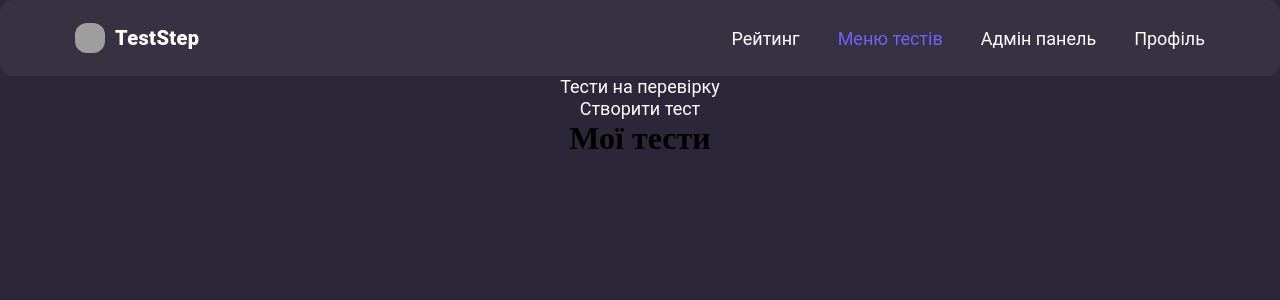
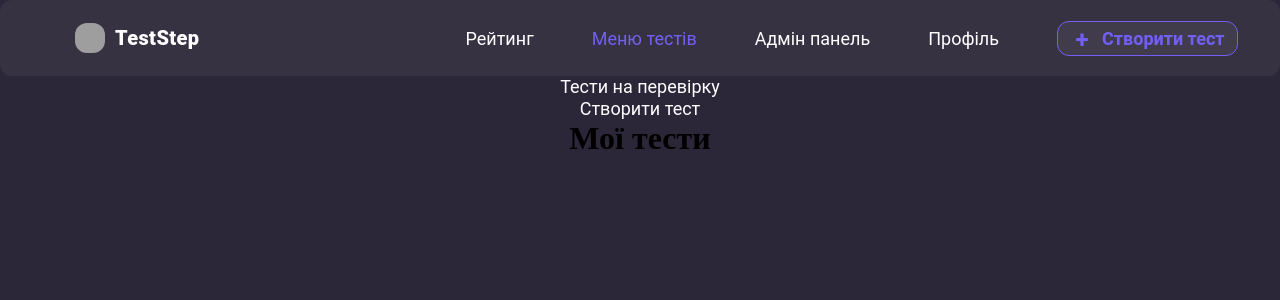
Before and after one commit to daniojey/Teststep-Project, a Django app: page /testes/all_tests/ in a window 1280 px wide. Shown: the top 300 px of the page. Run offline with Django 5.2, Linux system fonts and the light colour scheme; a user stored in the database is signed in; data that the repository does not hold is empty; parts of the project's set-up code (start-up, migrations or seed data) failed here and were passed over; grey boxes are pictures that could not be loaded.

Commit message:
tests_for_review css ready and add button create test from teacher

```diff
--- a/app/static/css/app.css
+++ b/app/static/css/app.css
@@ -31,22 +31,16 @@
     list-style: none;
     display: flex;
     justify-content: space-between;
+    white-space: nowrap; /* Отключает перенос строк */
 }
 
-.nav-panel h3 {
-    margin: 0;
-    padding: 0;
-    line-height: normal;  /* Нормализуем line-height */
-    display: flex;  /* Делаем flex-контейнером для выравнивания */
-    align-items: center;  /* Центрируем содержимое по вертикали */
+.nav-panel li {
+    display: flex;
+    align-items: center;
+    padding: 0 10px; /* Дополнительные отступы для удобства */
 }
 
-/* .nav-panel a {
-    height: 100%;
-    display: flex;
-    align-items: center;
-    padding: 0 10px;
-} */
+
 
 .burger{
     display: none;
@@ -133,13 +127,19 @@
     border: none;
     background-color: transparent;
     margin: 0;
-    padding-right: 60vw;
+    padding-right: 47vw;
     padding-left: 75px;
+}
+
+@media (max-width: 1900px) {
+    .name-site {
+        padding-right: 30vw;
+    }
 }
 
 @media (max-width: 1550px) {
     .name-site {
-        padding-right: 40vw;
+        padding-right: 20vw;
     }
 }
 
@@ -442,3 +442,30 @@
     height: 30px; /* Исправил на корректные единицы измерения */
     width: 40px;
 }
+
+.create-test-button {
+    max-height: 35px;
+    display: inline-flex;
+    align-items: center;
+    padding: 7px 12px;
+    font-family: Roboto;
+    font-size: 18px;
+    font-style: normal;
+    font-weight: 600;
+    line-height: normal;
+    color: #7260F5; /* Синий текст */
+    background-color: rgba(255, 255, 255, 0.05); /* Темный фон */
+    border: 1.5px solid #7260F5; /* Синяя обводка */
+    border-radius: 12px;
+    text-decoration: none;
+    font-weight: bold;
+    transition: background-color 0.3s, color 0.3s;
+    white-space: nowrap; /* Предотвращает перенос текста */
+}
+
+.create-test-button .icon{
+    width: 24px;
+    height: 24px;
+    margin-right: 8px;
+    font-size: 24px; /* Иконка чуть больше текста */
+}
--- a/templates/base.html
+++ b/templates/base.html
@@ -20,17 +20,23 @@
 
       <div class='nav-panel'>
         <ul>
-                <h3><a class="custom-link {% if active_tab == 'rating' %}active{% endif %}" href="{% url "tests:rating" %}">Рейтинг</a></h3>
+            <li><a class="custom-link {% if active_tab == 'rating' %}active{% endif %}" href="{% url 'tests:rating' %}">Рейтинг</a></li>
 
             {% if user.is_admin or user.is_staff %}
-                <h3><a class="custom-link {% if active_tab == 'my_tests' %}active{% endif %}" href="{% url 'tests:all_tests' %}">Меню тестів</a></h3>
+            <li><a class="custom-link {% if active_tab == 'my_tests' %}active{% endif %}" href="{% url 'tests:all_tests' %}">Меню тестів</a></li>
             {% endif %}
 
             {% if user.is_admin or user.is_superuser %}
-                <h3><a class="custom-link" href="{% url "admin:index" %}">Адмін панель</a></h3>
+            <li><a class="custom-link" href="{% url 'admin:index' %}">Адмін панель</a></li>
             {% endif %}
 
-                <h3><a class="custom-link {% if active_tab == 'profile' %}active{% endif %}" href="{% url "users:profile" %}">Профіль</a></h3>
+            <li><a class="custom-link {% if active_tab == 'profile' %}active{% endif %}" href="{% url 'users:profile' %}">Профіль</a></li>
+
+            {% if user.is_staff or user.is_admin or user.is_superuser %}
+            <li><a href="#" class="create-test-button">
+                <span class="icon">+</span> Створити тест
+            </a></li>
+            {% endif %}
         </ul>
     </div>
 
```
Also changed, not shown: tests/static/css/tr.css (added, +43 -0 lines), tests/templates/tests/tr.html (+27 -4 lines). Lines whose indentation alone changed are shown as unchanged.
